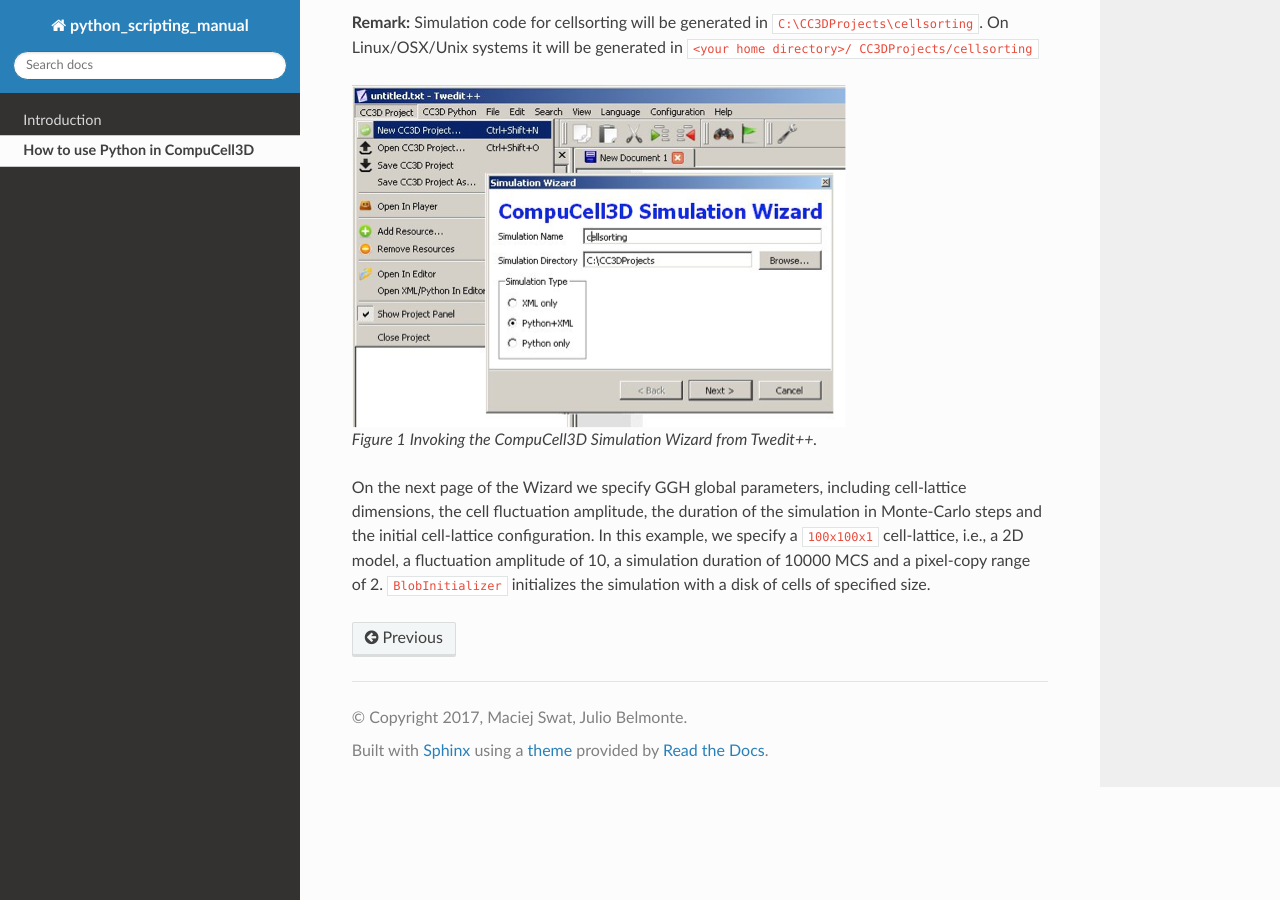
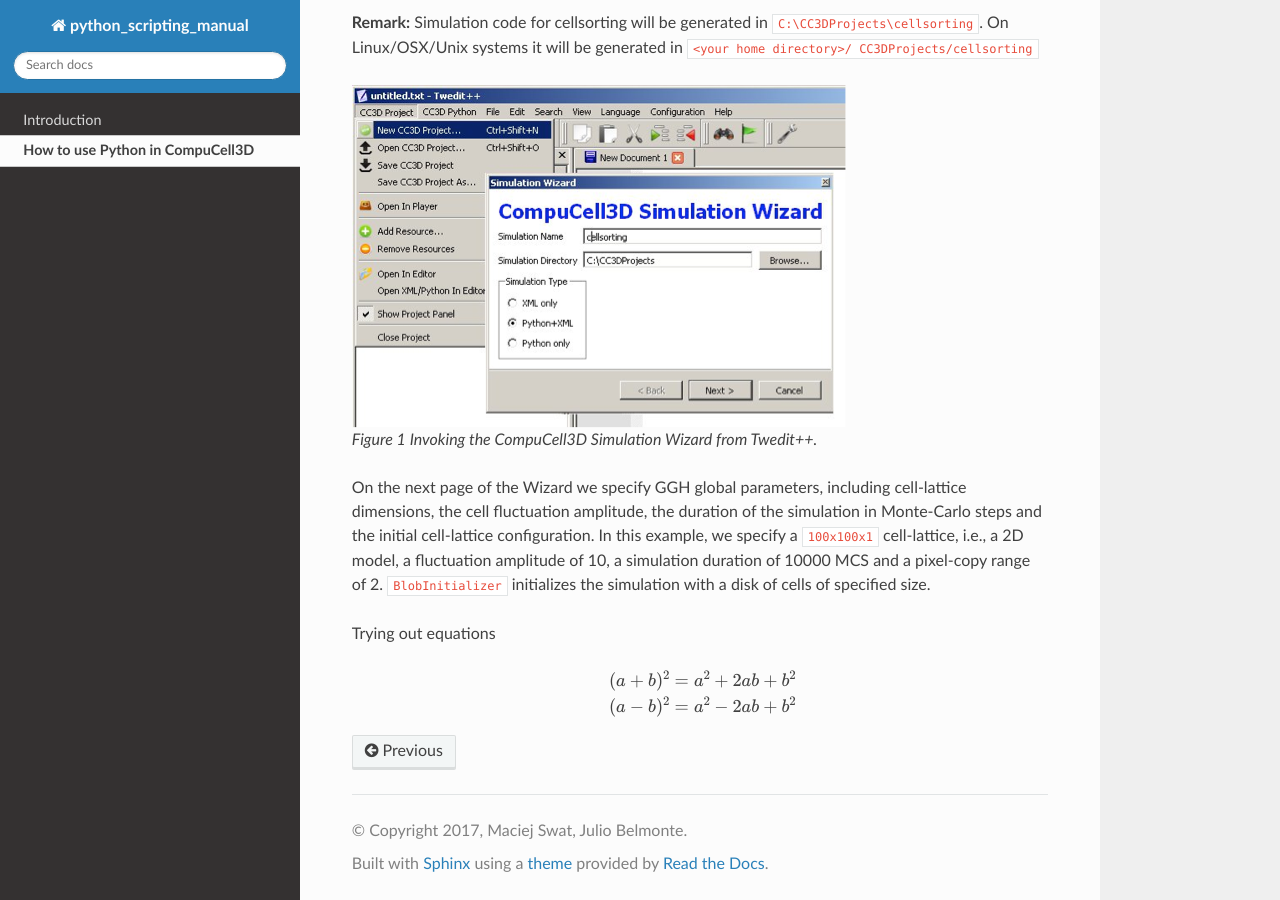
Before and after one commit to CompuCell3D/PythonScriptingManual, a Sphinx documentation site: the page built from docs/how_to_use_python_in_cc3d.rst, in a window 1280 px wide and 900 px high, scrolled down 1039 px. Built offline with Sphinx 7.4.7 and the Read the Docs theme 2.0.0, drawn with Linux system fonts in a browser that asks for light colours.

Commit message:
trying out equations

```diff
--- a/docs/how_to_use_python_in_cc3d.rst
+++ b/docs/how_to_use_python_in_cc3d.rst
@@ -28,3 +28,11 @@
     :alt: Figure 2 Specification of basic cell-sorting properties in Simulation Wizard.
 
     Figure 2 Specification of basic cell-sorting properties in Simulation Wizard.
+
+Trying out equations
+
+.. math::
+
+   (a + b)^2 = a^2 + 2ab + b^2
+
+   (a - b)^2 = a^2 - 2ab + b^2
```
